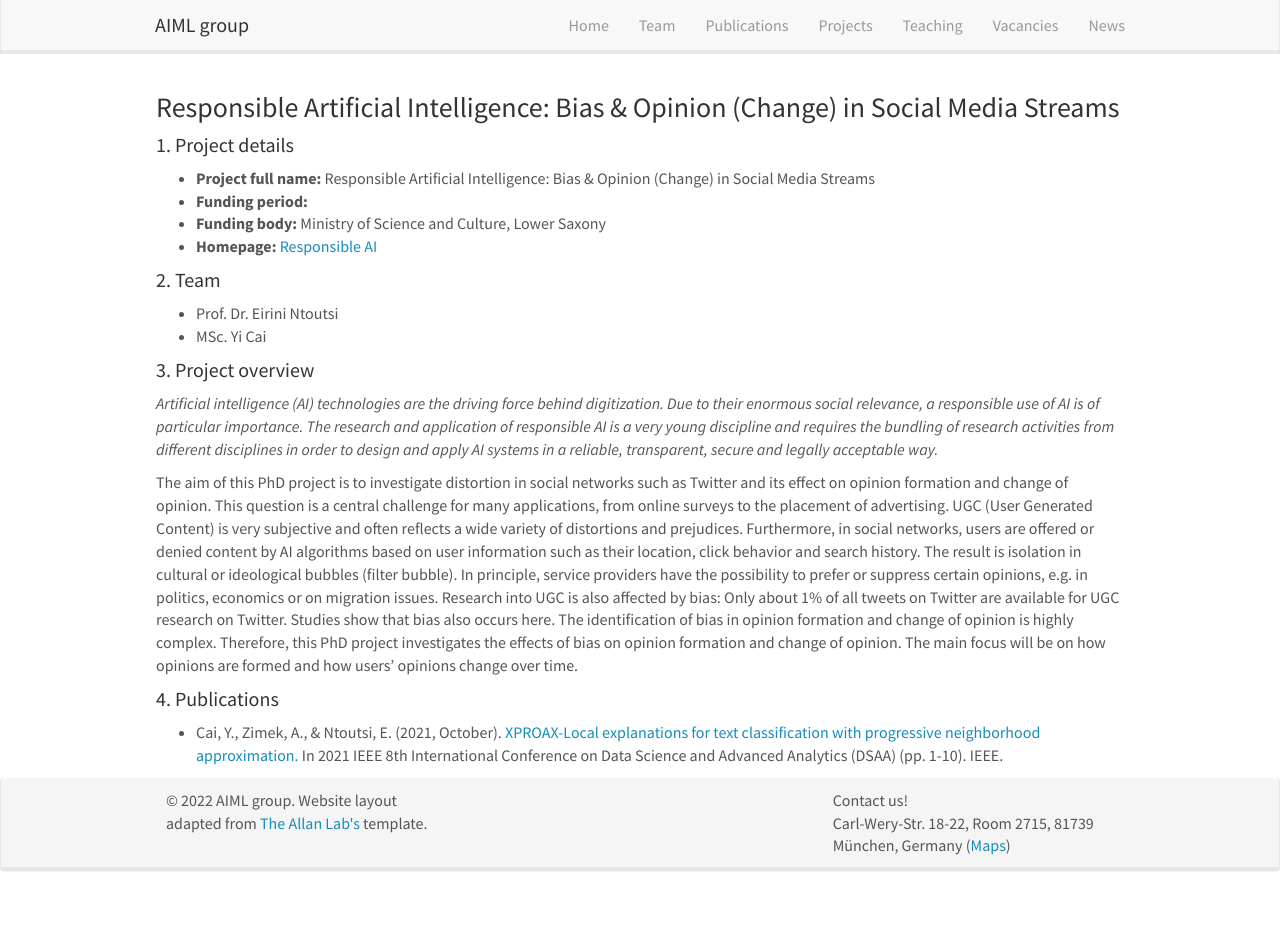
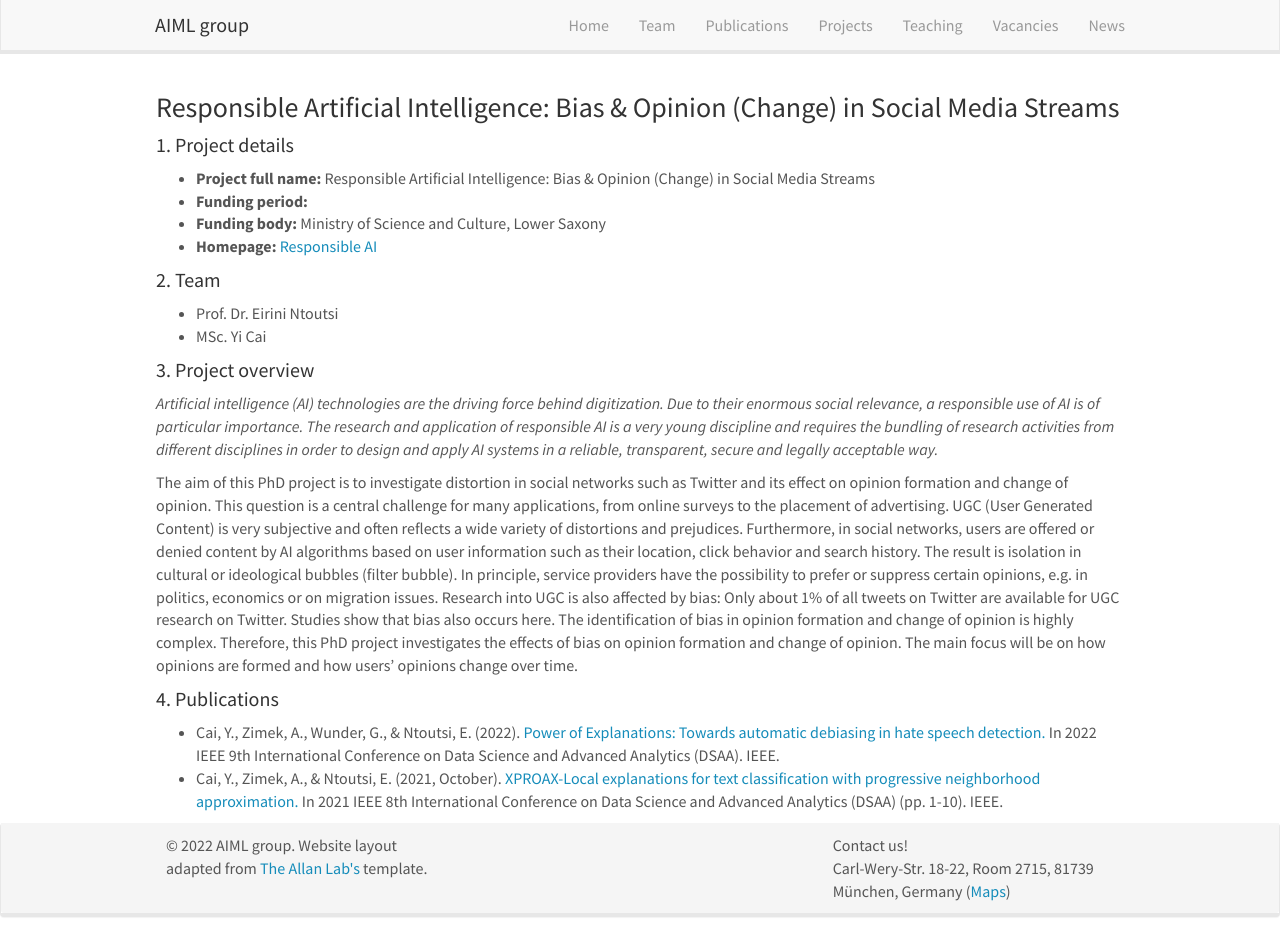
Before and after one commit to AIML-research/AIML-research.github.io, a Jekyll site: the page built from _pages/responsibleAI.md, in a window 1280 px wide and 939 px high. Built offline with Jekyll 4.4.1, drawn with Linux system fonts in a browser that asks for light colours; nearby versions of some CDN libraries.

Commit message:
Update responsibleAI.md

```diff
--- a/_pages/responsibleAI.md
+++ b/_pages/responsibleAI.md
@@ -24,4 +24,5 @@ permalink: /projects/responsibleai/
 The aim of this PhD project is to investigate distortion in social networks such as Twitter and its effect on opinion formation and change of opinion. This question is a central challenge for many applications, from online surveys to the placement of advertising. UGC (User Generated Content) is very subjective and often reflects a wide variety of distortions and prejudices. Furthermore, in social networks, users are offered or denied content by AI algorithms based on user information such as their location, click behavior and search history. The result is isolation in cultural or ideological bubbles (filter bubble). In principle, service providers have the possibility to prefer or suppress certain opinions, e.g. in politics, economics or on migration issues. Research into UGC is also affected by bias: Only about 1% of all tweets on Twitter are available for UGC research on Twitter. Studies show that bias also occurs here. The identification of bias in opinion formation and change of opinion is highly complex. Therefore, this PhD project investigates the effects of bias on opinion formation and change of opinion. The main focus will be on how opinions are formed and how users’ opinions change over time.
 
 #### 4. Publications
+- Cai, Y., Zimek, A., Wunder, G., & Ntoutsi, E. (2022). <a href="https://doi.org/10.1109/DSAA54385.2022.10032325">Power of Explanations: Towards automatic debiasing in hate speech detection.</a> In 2022 IEEE 9th International Conference on Data Science and Advanced Analytics (DSAA). IEEE.
 - Cai, Y., Zimek, A., & Ntoutsi, E. (2021, October). <a href = "https://doi.org/10.1109/DSAA53316.2021.9564153">XPROAX-Local explanations for text classification with progressive neighborhood approximation. </a> In 2021 IEEE 8th International Conference on Data Science and Advanced Analytics (DSAA) (pp. 1-10). IEEE.
```
